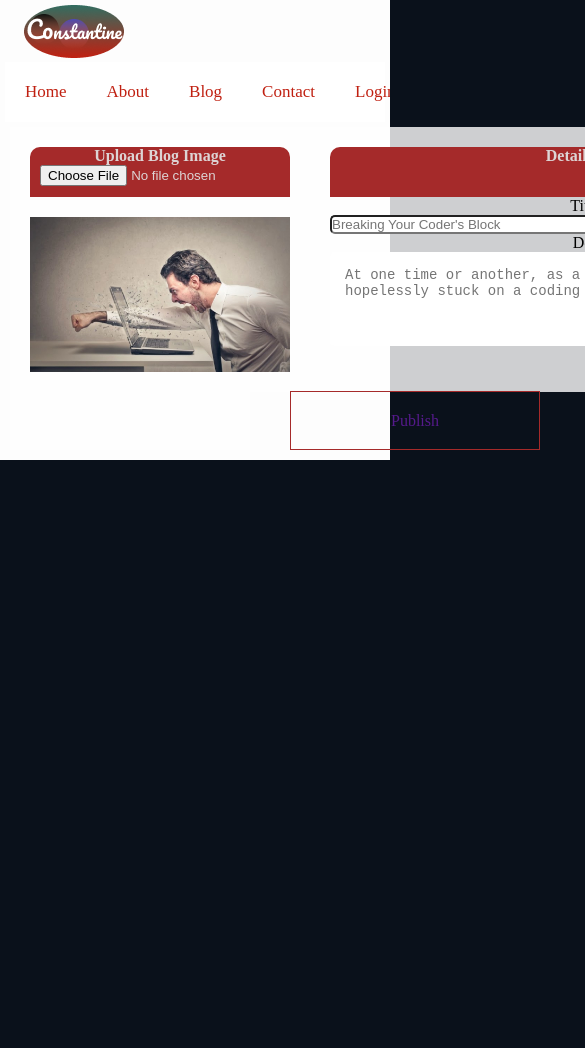
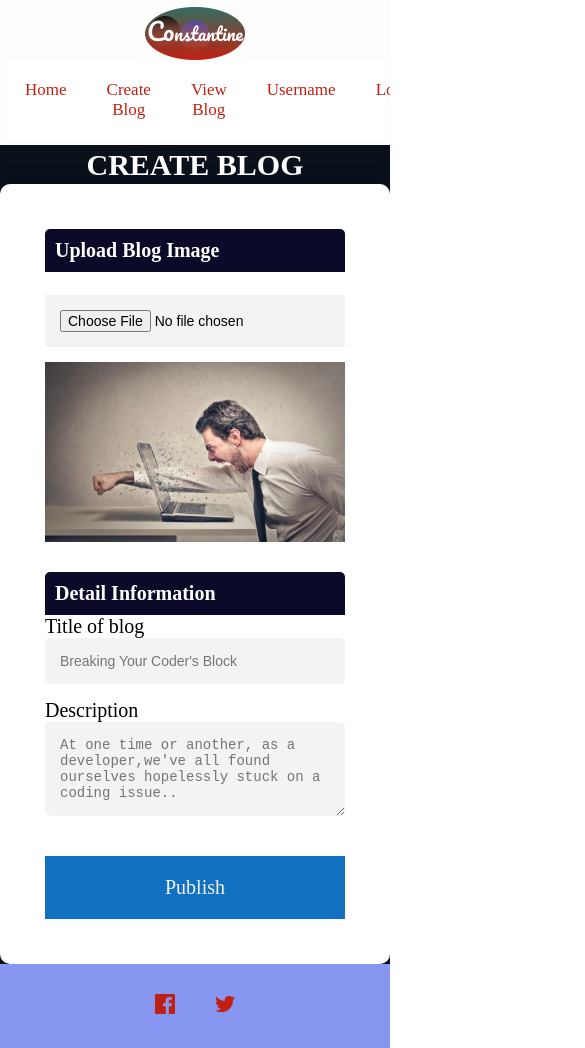
Before and after one commit to ConstantineMaliza/CapStone, a plain HTML site: page createblog.html in a window 390 px wide. Shown: the top 1048 px of the page, 585 px wide, since content can reach past the window. Before the commit the page ends 844 px from the top, so only its background shows below. Drawn offline with Linux system fonts and the light colour scheme.

Commit message:
Responsive to the create blog

```diff
--- a/createblog.html
+++ b/createblog.html
@@ -10,101 +10,53 @@
         rel="stylesheet">
     <link rel="stylesheet" href="css/style.css">
 </head>
-<style>
-    .grid-container {
-        display: grid;
-        grid-template-columns: auto auto;
-        background-color: rgb(253, 253, 253);
-        padding: 10px;
-    }
 
-    .grid-item {
-        background-color: rgba(255, 255, 255, 0.8);
-        /* border: 1px solid rgba(0, 0, 0, 0.8); */
-        padding: 20px;
-        text-align: center;
-        width: 80%;
-    }
-
-    .grid-item .card-header {
-        background-color: brown;
-        border-top-left-radius: 10px;
-        border-top-right-radius: 10px;
-        color: rgb(221, 212, 212);
-        height: 50px;
-    }
-
-    .card img {
-        display: block;
-        margin-left: auto;
-        margin-right: auto;
-        width: 100%;
-        padding-top: 20px;
-    }
-
-    .body input,
-    textarea {
-        width: 600px;
-    }
-
-    .col-8 {
-        width: 600px;
-    }
-
-    .col-4 {
-        width: 300px;
-    }
-
-    .submit a {
-        border: 1px solid brown;
-        padding: 20px 100px 20px 100px;
-        margin-left: 130%;
-    }
-
-    .submit a:hover {
-        color: #ffffff;
-        background-color: brown;
-    }
-</style>
-
-<body style="background: rgba(1, 8, 18, 0.96);">
+<body>
     <div class="navbar">
         <div class="container">
-            <img src="assets/logo.png" alt="" style="margin-left: 5%;">
+            <div class="logo">
+                <img src="assets/logo.png" alt="">
+            </div>
+
             <ul>
                 <li><a href="index.html" class="nav-link">Home</a></li>
-                <li><a href="about.html" class="nav-link">About</a></li>
-                <li><a href="blog.html" class="nav-link">Blog</a></li>
-                <li><a href="contact.html" class="nav-link">Contact</a></li>
-                <li><a href="login.html" class="nav-link">Login</a></li>
+                <li><a href="createblog.html" class="nav-link">Create Blog</a></li>
+                <li><a href="viewblog.html" class="nav-link">View Blog</a></li>
                 <li><a href="" class="" id="">Username</a></li>
+                <li><a href="" class="" id="">Logout</a></li>
+
             </ul>
         </div>
     </div>
     <div class="main">
 
     </div>
-    <section class="main container">
+    <section class="" style="margin-top: 2%;">
+        <div class="container">
+            <div style="text-align: center;padding:8% 0 2px 0">
+                <h1 style="color: rgb(255, 255, 255);text-transform: uppercase; font-size: 30px;">Create Blog</h1>
+
+            </div>
             <form action="">
-            <div class="grid-container">
-                <div class="grid-item col-4">
+                <div class="row createblog">
+                    <div class="col-4 col-s-4">
                         <div class="card">
                             <div class="card-header">
-                            <h4>Upload Blog Image</h4>
-                            <input type="file" name="" id="" style="margin-left: 10px;">
+                                <h4>Upload Blog Image</h4><br>
+                                <input type="file" name="" id="">
                             </div>
                             <div class="card-body">
                                 <img src="assets/blog_art_1.jpg" alt="">
                             </div>
                         </div>
                     </div>
-                <div class="grid-item col-8">
+                    <div class="col-8 col-s-8">
                         <div class="card">
                             <div class="card-header">
                                 <h4>Detail Information</h4>
                             </div>
                             <div class="card-body">
-                            <div class="body">
+                                <div class="">
                                     <label for="">Title of blog</label><br>
                                     <input type="text" name="" id="" placeholder="Breaking Your Coder's Block"
                                         style="border-radius: 5px;"><br>
@@ -116,14 +68,21 @@
 
                             </div>
                         </div>
-                </div>
-                <div class="grid-item submit">
+                        <div class="submit">
                             <a href="">Publish</a>
                         </div>
                     </div>
+                </div>
             </form>
+        </div>
+    </section>
+    <div class="footer">
+        <ul>
+            <li><a href=""><img src="assets/facebook.png" alt=""></a></li>
+            <li><a href=""><img src="assets/twitter.png" alt=""></a></li>
+        </ul>
 
-    </section>
+    </div>
 
 </body>
 
--- a/css/style.css
+++ b/css/style.css
@@ -338,6 +338,48 @@ li {
     color: #C02011;
     text-decoration: none;
   }
+  .createblog {
+    background-color: #ffffff;
+    border-radius: 10px;
+    padding: 30px;
+    font-size: 20px;
+    box-shadow: 0 0 20px 0 rgba(0, 0, 0, 0.2), 0 5px 5px 0 rgba(0, 0, 0, 0.24);
+
+  }
+  .createblog .card-header h4{
+    background-color:  rgb(11, 11, 41);
+    padding: 10px;
+    color: #ffffff;
+    border-top-left-radius: 5px;
+    border-top-right-radius: 5px;
+  }
+  .createblog input , textarea {
+    outline: 0;
+    background: #f3f3f3;
+    width: 100%;
+    border: 0;
+    margin: 0 0 15px;
+    padding: 15px;
+    box-sizing: border-box;
+    font-size: 14px;
+  }
+  .createblog .card-body img{
+    display: block;
+    margin-left: 0;
+    margin-right: 0;
+    width: 100%;
+  }
+  .submit a{
+    background-color: #1171c0;
+    padding: 20px;
+    margin-top: 20px;
+    display: flex;
+    justify-content: center;
+    color: #f3f3f3;
+  }
+  .submit a:hover{
+    background-color: #0a4677;
+  }
   .navbar #username, #dropdown{
       display: none;
   }
@@ -390,7 +432,7 @@ li {
     .col-12 {width: 100%;}
 
   }
-  @media screen and (max-width:800px) {
+  @media screen and (max-width:600px) {
     section{
         height: auto;
     }
```
Lines whose indentation alone changed are shown as unchanged.
